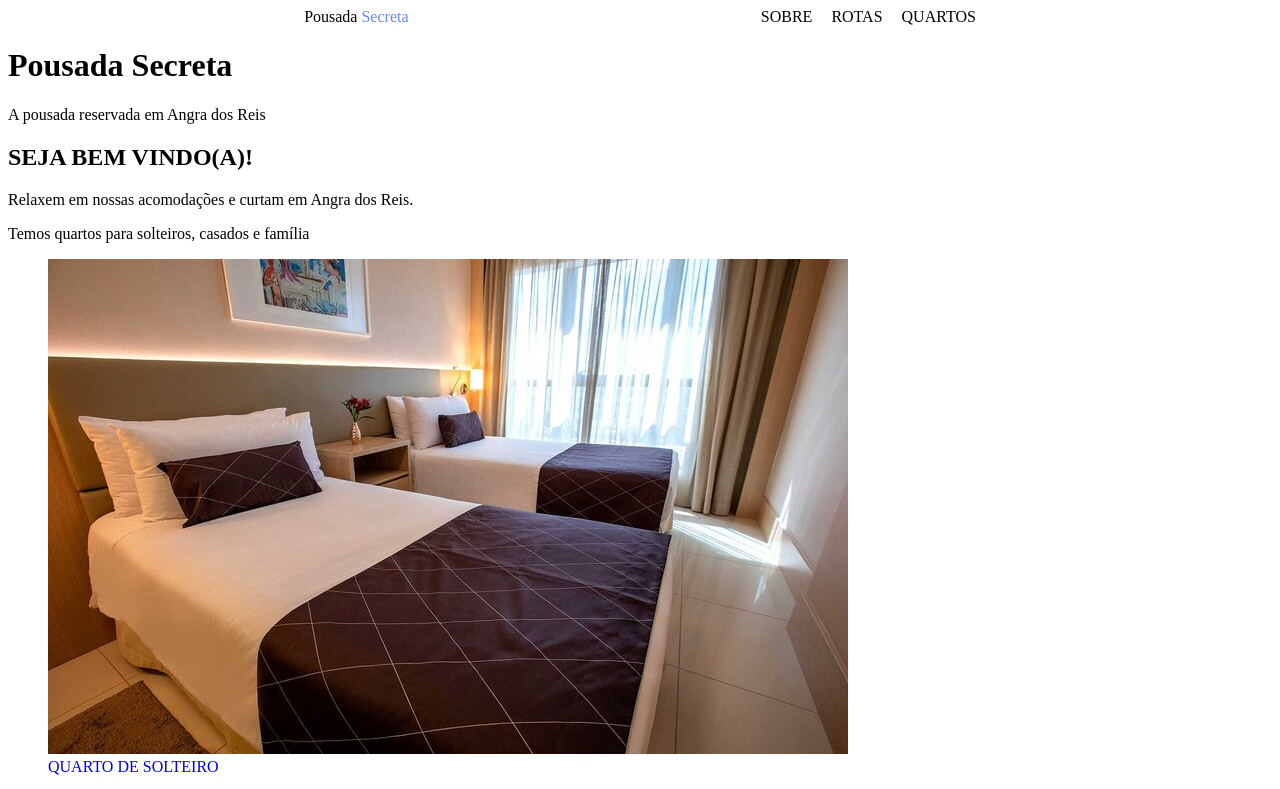
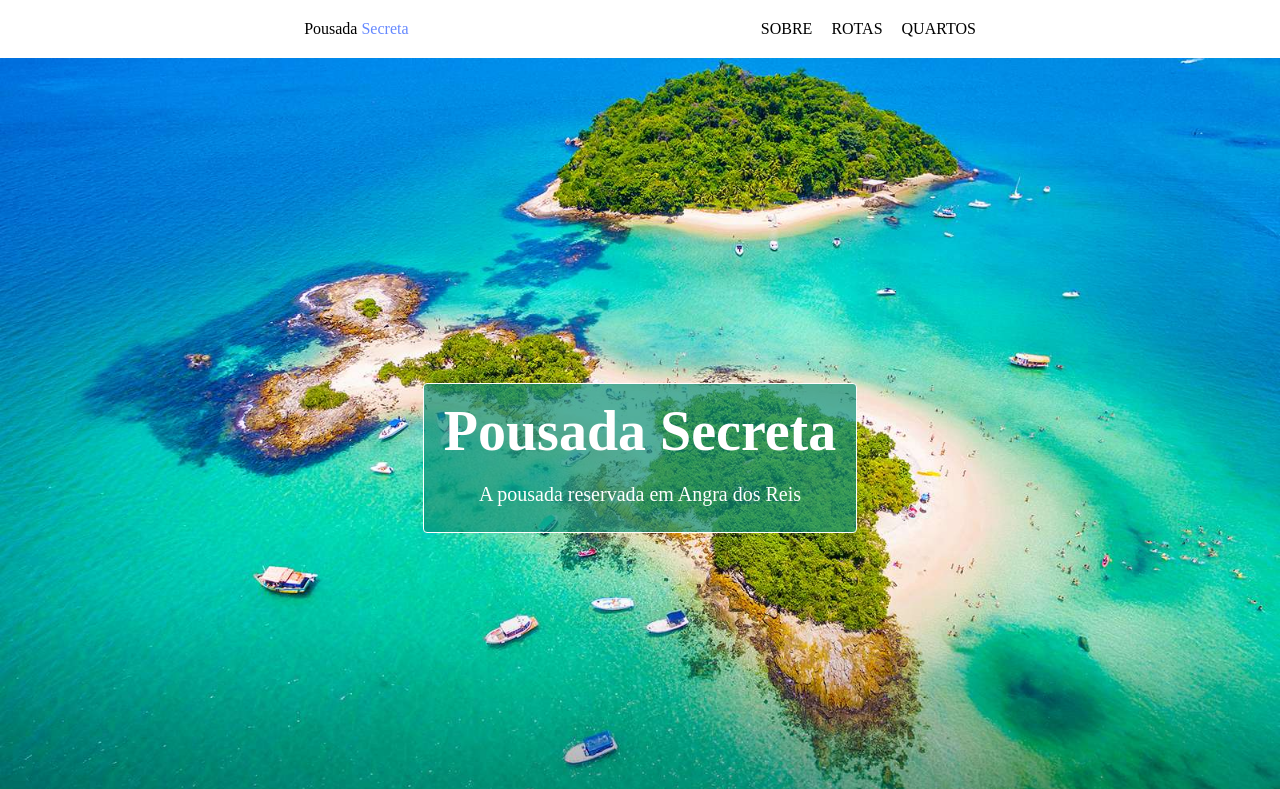
Before and after one commit to walisonfbalves/projeto-site2, a plain HTML site: page index.html in a window 1280 px wide. Shown: the top 789 px of the page. Drawn offline with Linux system fonts and the light colour scheme.

Commit message:
Estilizando o Titulo
Tá melhorando

```diff
--- a/css/style.css
+++ b/css/style.css
@@ -1,5 +1,9 @@
 * {
     text-decoration: none;
+    box-sizing: border-box;
+    margin: 0px;
+    padding: 0px;
+
 }
 
 
@@ -9,6 +13,7 @@
     max-width: 1024px;
     justify-content: space-around;
     margin: 0 auto;
+    padding: 20px 0px;
 }
 
 .cabecario .item1 a {
@@ -28,3 +33,33 @@
 .cabecario .item2 a + a{
     margin-left: 15px;
 }
+
+.titulo-img {
+    background-image: url("../img/img-fundo.jpg");
+    background-repeat: no-repeat;
+    background-size: cover;
+    height: 100vh;
+
+    display: flex;
+    justify-content: center;
+    align-items: center;
+  }
+
+.titulo-img .titulo-descricao {
+    color: #fff;
+    font-size: 28px;
+    background-color: #0a9077b3;
+    border: 1px solid;
+    padding: 15px 20px;
+    border-radius: 4px;
+    text-align: center;
+    height: 150px;
+
+}
+
+.titulo-img .titulo-descricao p{
+    margin-top: 20px;
+    font-size: 20px;
+}
+
+.conteiner
--- a/index.html
+++ b/index.html
@@ -23,18 +23,18 @@
             <a href="#rota"> Rotas </a>
             <a href="quartos.html" target="_blank"> Quartos </a>
         </div>
-
     </div>
 
-    <div>
-        <div>
+     <div class="titulo-img">
+        <div class="titulo-descricao">
             <h1>Pousada Secreta</h1>
             <p>A pousada reservada em Angra dos Reis</p>
+        </div>
         </div>
     </div>
 
 
-    <div>
+    <div class="">
         <h2>SEJA BEM VINDO(A)!</h2>
         <p>Relaxem em nossas acomodações e curtam em Angra dos Reis.</p>
         <p>Temos quartos para solteiros, casados e família</p>
```
